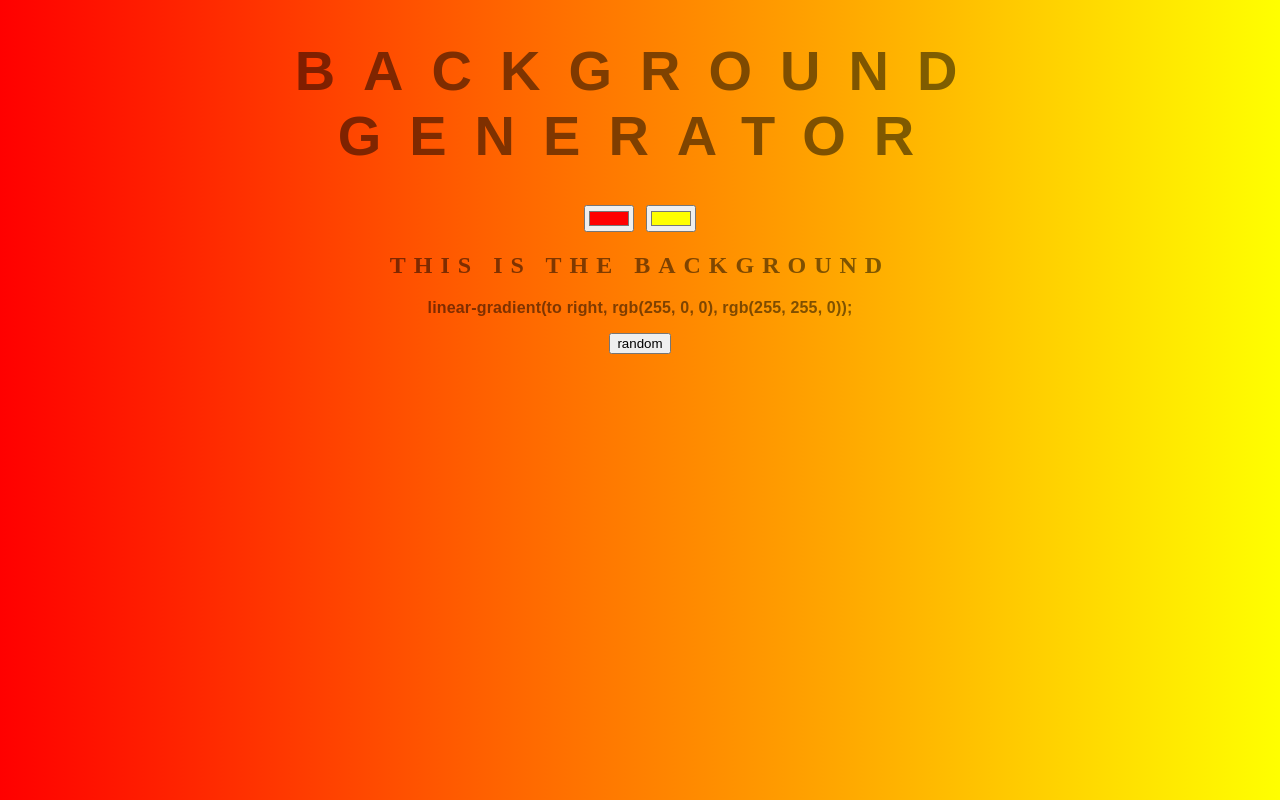
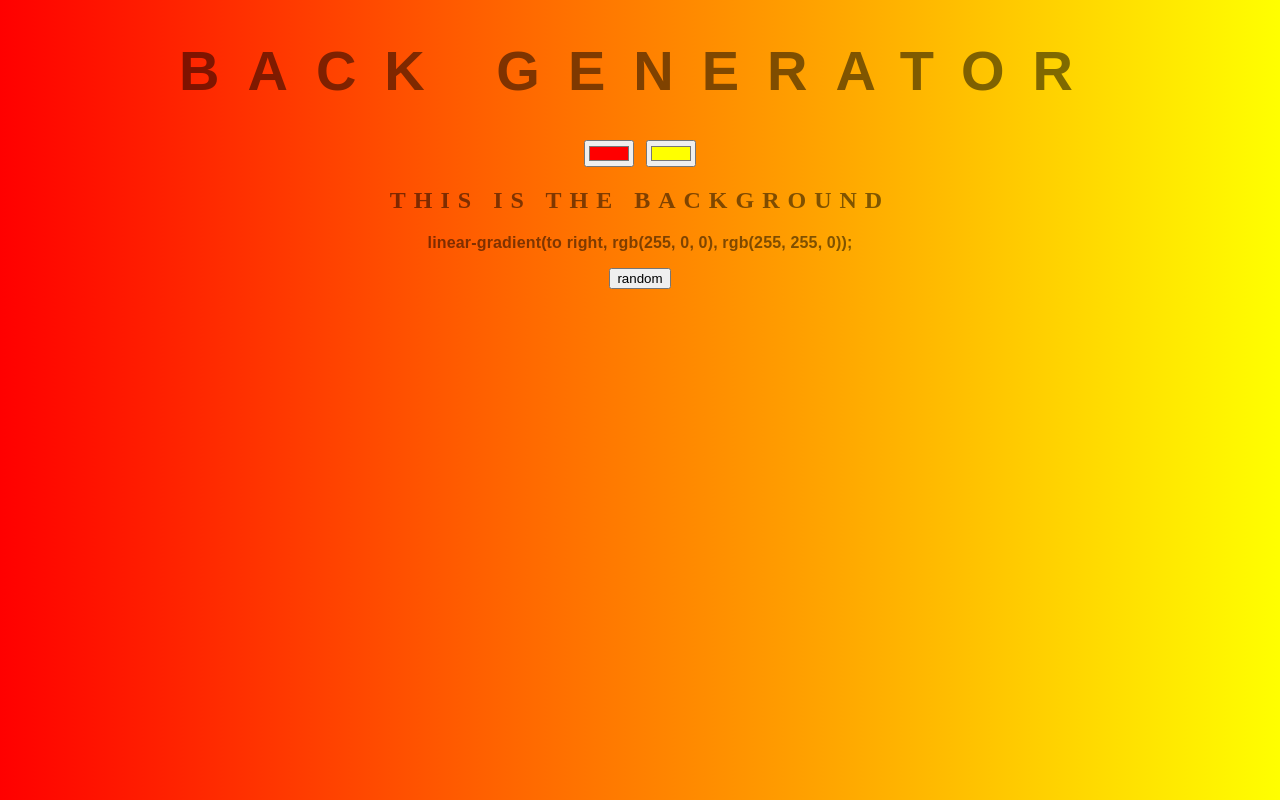
Before and after one commit to jimmy2130/background-generator, a plain HTML site: page index.html in a window 1280 px wide. Drawn offline with Linux system fonts and the light colour scheme.

Commit message:
Change Background to Back

```diff
--- a/index.html
+++ b/index.html
@@ -6,7 +6,7 @@
 	<link rel="stylesheet" href="style.css">
 </head>
 <body id="gradient">
-	<h1>Background Generator</h1>
+	<h1>Back Generator</h1>
 	<input class="color1" type="color" name="color1" value="#ff0000">
 	<input class="color2" type="color" name="color2" value="#ffff00">
 	<h2>This is the background</h2>
```
